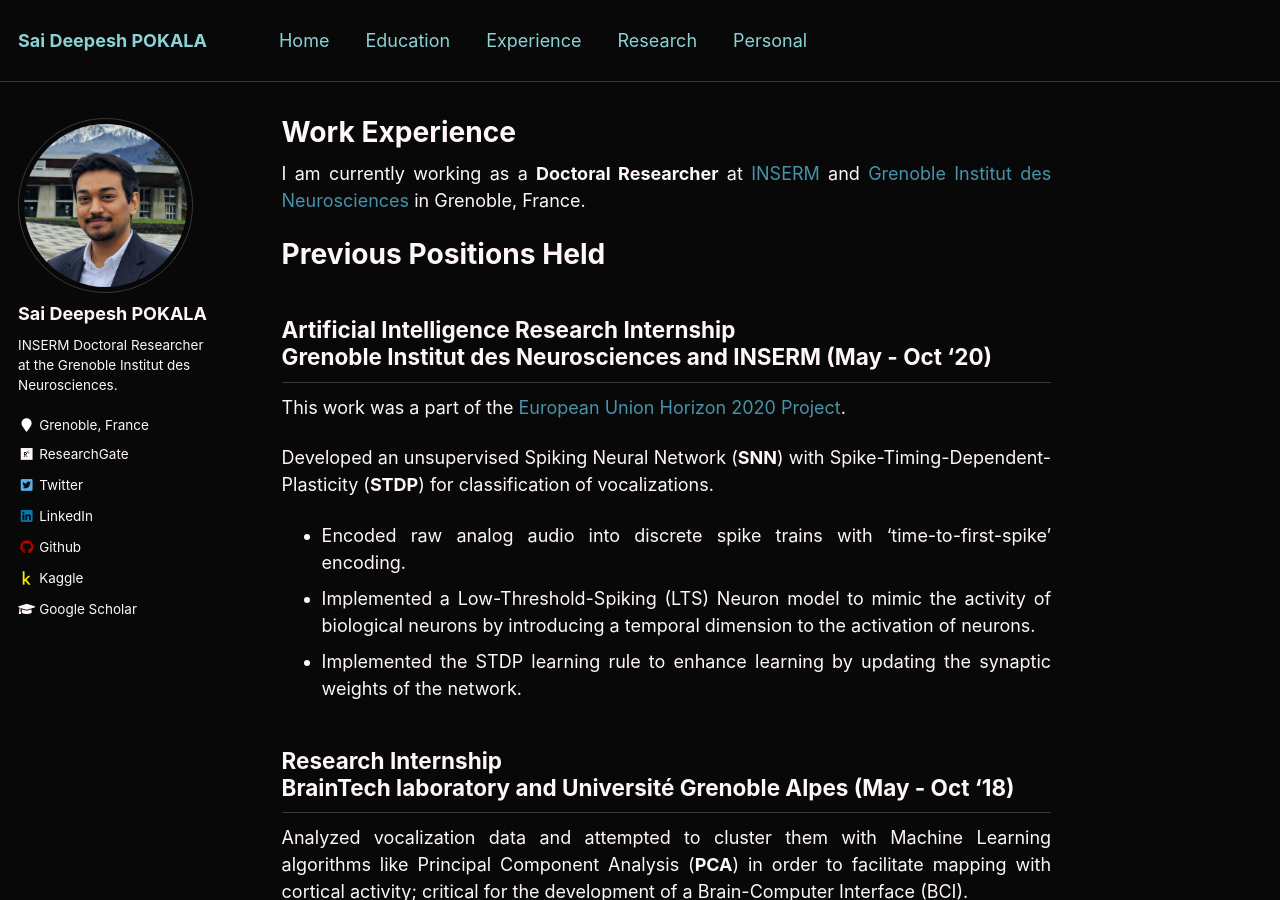
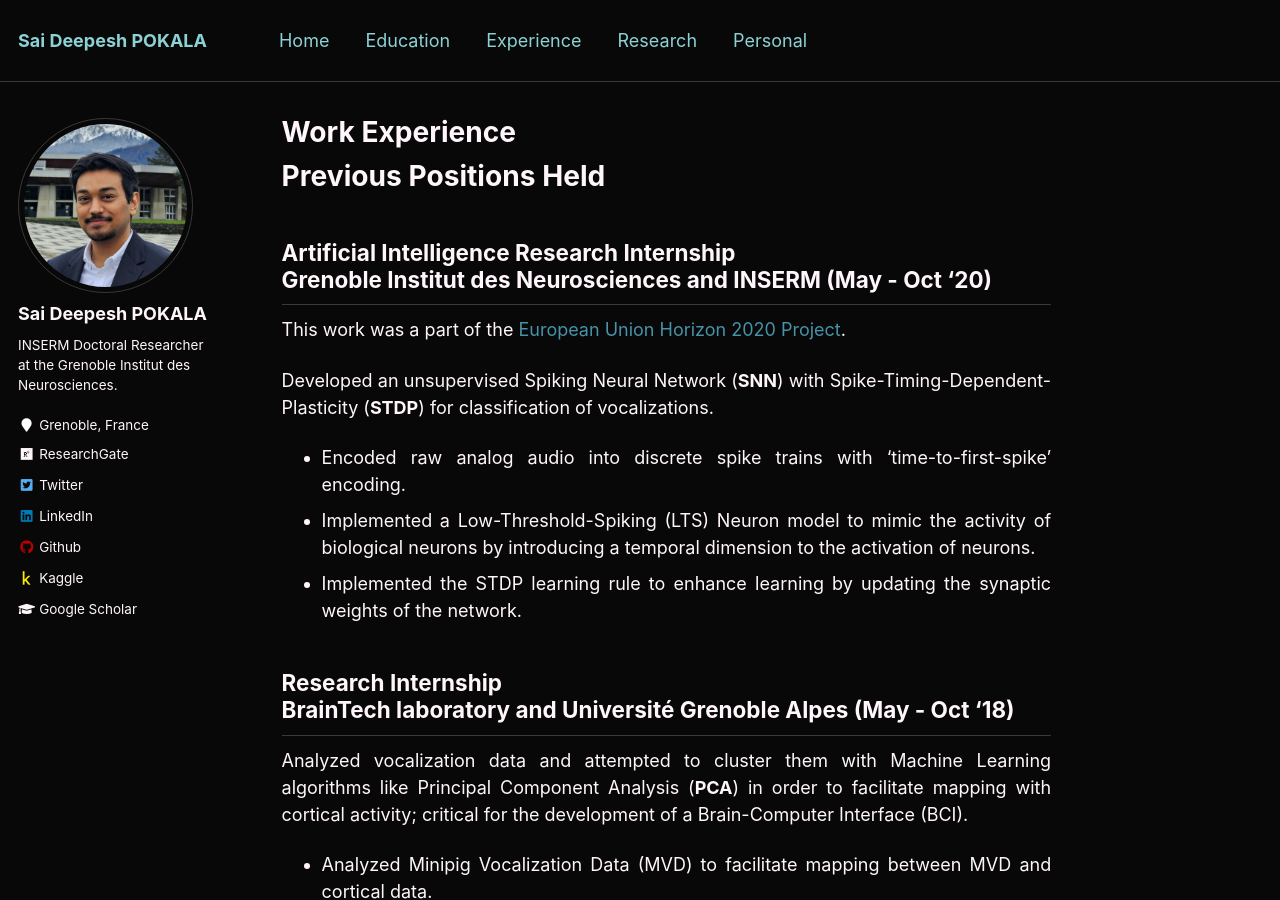
Before and after one commit to saideepesh/saideepesh.github.io, a Jekyll site: the page built from _pages/experience.md, in a window 1280 px wide and 900 px high. Built offline with Jekyll 4.4.1, drawn with Linux system fonts in a browser that asks for light colours.

Commit message:
Update experience.md
updated Jan 2025

```diff
--- a/_pages/experience.md
+++ b/_pages/experience.md
@@ -4,8 +4,6 @@ title: "Work Experience"
 author_profile: true
 classes: wide
 ---
-
-I am currently working as a **Doctoral Researcher** at [INSERM](https://www.inserm.fr/en){:target="_blank" rel="noopener"} and [Grenoble Institut des Neurosciences](https://neurosciences.univ-grenoble-alpes.fr/en/){:target="_blank" rel="noopener"} in Grenoble, France.
 
 # Previous Positions Held
 <!--
```
